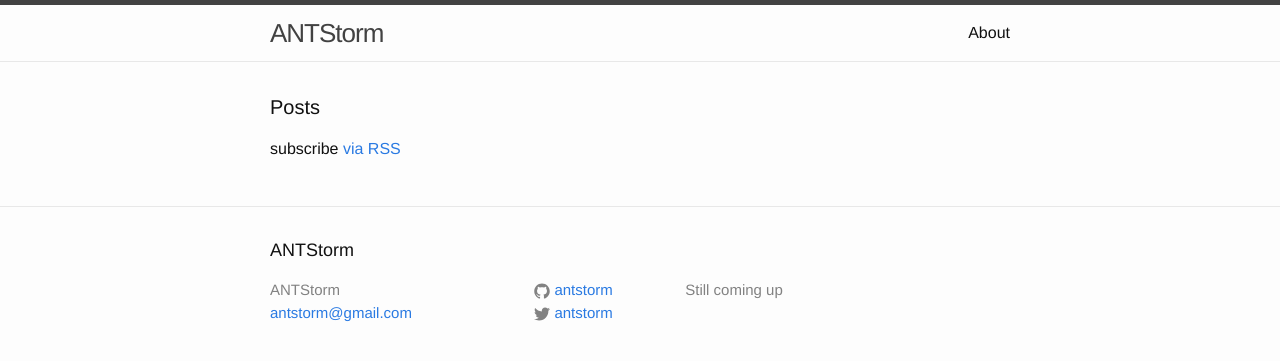
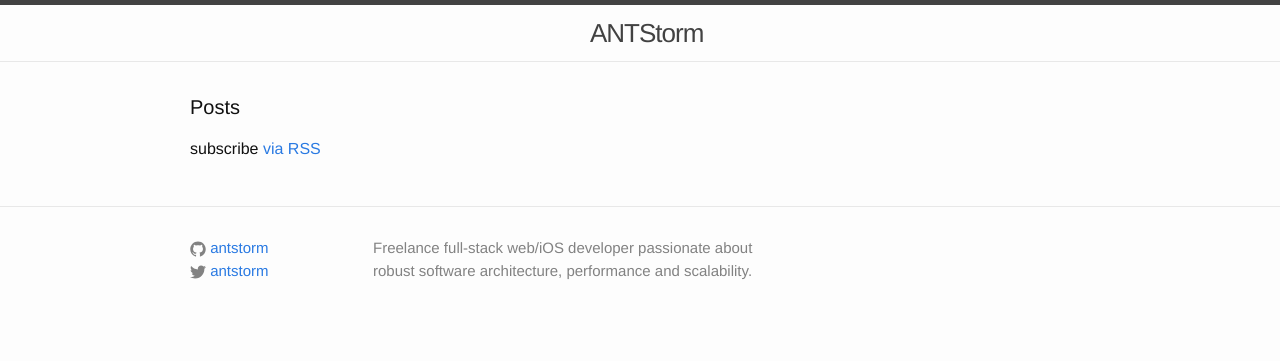
Before and after one commit to antstorm/antstorm.github.io, a Jekyll site: the page built from index.html, in a window 1280 px wide. Shown: the top 361 px of the page. Built offline with Jekyll 4.4.1, drawn with Linux system fonts in a browser that asks for light colours.

Commit message:
Fix default styles a bit

```diff
--- a/_config.yml
+++ b/_config.yml
@@ -2,7 +2,7 @@
 title: ANTStorm
 email: antstorm@gmail.com
 description: >
-  Still coming up
+  Freelance full-stack web/iOS developer passionate about robust software architecture, performance and scalability.
 baseurl: "" # the subpath of your site, e.g. /blog/
 url: "https://antstorm.github.io" # the base hostname & protocol for your site
 twitter_username: antstorm
--- a/_includes/footer.html
+++ b/_includes/footer.html
@@ -1,23 +1,12 @@
 <footer class="site-footer">
-
   <div class="wrapper">
-
-    <h2 class="footer-heading">{{ site.title }}</h2>
-
     <div class="footer-col-wrapper">
-      <div class="footer-col  footer-col-1">
-        <ul class="contact-list">
-          <li>{{ site.title }}</li>
-          <li><a href="mailto:{{ site.email }}">{{ site.email }}</a></li>
-        </ul>
-      </div>
-
-      <div class="footer-col  footer-col-2">
+      <div class="footer-col footer-col-2">
         <ul class="social-media-list">
           {% if site.github_username %}
           <li>
             <a href="https://github.com/{{ site.github_username }}">
-              <span class="icon  icon--github">
+              <span class="icon icon--github">
                 <svg viewBox="0 0 16 16">
                   <path fill="#828282" d="M7.999,0.431c-4.285,0-7.76,3.474-7.76,7.761 c0,3.428,2.223,6.337,5.307,7.363c0.388,0.071,0.53-0.168,0.53-0.374c0-0.184-0.007-0.672-0.01-1.32 c-2.159,0.469-2.614-1.04-2.614-1.04c-0.353-0.896-0.862-1.135-0.862-1.135c-0.705-0.481,0.053-0.472,0.053-0.472 c0.779,0.055,1.189,0.8,1.189,0.8c0.692,1.186,1.816,0.843,2.258,0.645c0.071-0.502,0.271-0.843,0.493-1.037 C4.86,11.425,3.049,10.76,3.049,7.786c0-0.847,0.302-1.54,0.799-2.082C3.768,5.507,3.501,4.718,3.924,3.65 c0,0,0.652-0.209,2.134,0.796C6.677,4.273,7.34,4.187,8,4.184c0.659,0.003,1.323,0.089,1.943,0.261 c1.482-1.004,2.132-0.796,2.132-0.796c0.423,1.068,0.157,1.857,0.077,2.054c0.497,0.542,0.798,1.235,0.798,2.082 c0,2.981-1.814,3.637-3.543,3.829c0.279,0.24,0.527,0.713,0.527,1.437c0,1.037-0.01,1.874-0.01,2.129 c0,0.208,0.14,0.449,0.534,0.373c3.081-1.028,5.302-3.935,5.302-7.362C15.76,3.906,12.285,0.431,7.999,0.431z"/>
                 </svg>
@@ -31,7 +20,7 @@
           {% if site.twitter_username %}
           <li>
             <a href="https://twitter.com/{{ site.twitter_username }}">
-              <span class="icon  icon--twitter">
+              <span class="icon icon--twitter">
                 <svg viewBox="0 0 16 16">
                   <path fill="#828282" d="M15.969,3.058c-0.586,0.26-1.217,0.436-1.878,0.515c0.675-0.405,1.194-1.045,1.438-1.809
                   c-0.632,0.375-1.332,0.647-2.076,0.793c-0.596-0.636-1.446-1.033-2.387-1.033c-1.806,0-3.27,1.464-3.27,3.27 c0,0.256,0.029,0.506,0.085,0.745C5.163,5.404,2.753,4.102,1.14,2.124C0.859,2.607,0.698,3.168,0.698,3.767 c0,1.134,0.577,2.135,1.455,2.722C1.616,6.472,1.112,6.325,0.671,6.08c0,0.014,0,0.027,0,0.041c0,1.584,1.127,2.906,2.623,3.206 C3.02,9.402,2.731,9.442,2.433,9.442c-0.211,0-0.416-0.021-0.615-0.059c0.416,1.299,1.624,2.245,3.055,2.271 c-1.119,0.877-2.529,1.4-4.061,1.4c-0.264,0-0.524-0.015-0.78-0.046c1.447,0.928,3.166,1.469,5.013,1.469 c6.015,0,9.304-4.983,9.304-9.304c0-0.142-0.003-0.283-0.009-0.423C14.976,4.29,15.531,3.714,15.969,3.058z"/>
@@ -45,11 +34,9 @@
         </ul>
       </div>
 
-      <div class="footer-col  footer-col-3">
+      <div class="footer-col footer-col-3">
         <p class="text">{{ site.description }}</p>
       </div>
     </div>
-
   </div>
-
 </footer>
--- a/_includes/head.html
+++ /dev/null
@@ -1,11 +0,0 @@
-<head>
-    <meta charset="utf-8">
-    <meta name="viewport" content="width=device-width initial-scale=1" />
-    <meta http-equiv="X-UA-Compatible" content="IE=edge">
-
-    <title>{% if page.title %}{{ page.title }}{% else %}{{ site.title }}{% endif %}</title>
-    <meta name="description" content="{{ site.description }}">
-
-    <link rel="stylesheet" href="{{ "/css/main.css" | prepend: site.baseurl }}">
-    <link rel="canonical" href="{{ page.url | replace:'index.html','' | prepend: site.baseurl | prepend: site.url }}">
-</head>
--- a/_includes/header.html
+++ b/_includes/header.html
@@ -1,7 +1,5 @@
 <header class="site-header">
-
   <div class="wrapper">
-
     <a class="site-title" href="{{ site.baseurl }}/">{{ site.title }}</a>
 
     <nav class="site-nav">
@@ -16,12 +14,10 @@
       <div class="trigger">
         {% for page in site.pages %}
           {% if page.title %}
-          <a class="page-link" href="{{ page.url | prepend: site.baseurl }}">{{ page.title }}</a>
+            <a class="page-link" href="{{ page.url | prepend: site.baseurl }}">{{ page.title }}</a>
           {% endif %}
         {% endfor %}
       </div>
     </nav>
-
   </div>
-
 </header>
--- a/_layouts/default.html
+++ b/_layouts/default.html
@@ -1,10 +1,27 @@
 <!DOCTYPE html>
 <html>
+<head>
+  <meta charset="utf-8">
+  <meta name="viewport" content="width=device-width initial-scale=1" />
+  <meta http-equiv="X-UA-Compatible" content="IE=edge">
 
-  {% include head.html %}
+  <title>{% if page.title %}{{ page.title }}{% else %}{{ site.title }}{% endif %}</title>
+  <meta name="description" content="{{ site.description }}">
 
+  <link rel="stylesheet" href="{{ "/css/main.css" | prepend: site.baseurl }}">
+  <link rel="canonical" href="{{ page.url | replace:'index.html','' | prepend: site.baseurl | prepend: site.url }}">
+
+  <script>
+    (function(i,s,o,g,r,a,m){i['GoogleAnalyticsObject']=r;i[r]=i[r]||function(){
+    (i[r].q=i[r].q||[]).push(arguments)},i[r].l=1*new Date();a=s.createElement(o),
+    m=s.getElementsByTagName(o)[0];a.async=1;a.src=g;m.parentNode.insertBefore(a,m)
+    })(window,document,'script','//www.google-analytics.com/analytics.js','ga');
+
+    ga('create', 'UA-11370103-7', 'auto');
+    ga('send', 'pageview');
+  </script>
+</head>
 <body>
-
   {% include header.html %}
 
   <div class="page-content">
@@ -14,7 +31,5 @@
   </div>
 
   {% include footer.html %}
-
 </body>
-
 </html>
--- a/_sass/_base.scss
+++ b/_sass/_base.scss
@@ -154,8 +154,8 @@ pre {
  * Wrapper
  */
 .wrapper {
-    max-width: -webkit-calc(800px - (#{$spacing-unit} * 2));
-    max-width:         calc(800px - (#{$spacing-unit} * 2));
+    max-width: -webkit-calc(960px - (#{$spacing-unit} * 2));
+    max-width:         calc(960px - (#{$spacing-unit} * 2));
     margin-right: auto;
     margin-left: auto;
     padding-right: $spacing-unit;
@@ -163,8 +163,8 @@ pre {
     @extend %clearfix;
 
     @include media-query($on-laptop) {
-        max-width: -webkit-calc(800px - (#{$spacing-unit}));
-        max-width:         calc(800px - (#{$spacing-unit}));
+        max-width: -webkit-calc(960px - (#{$spacing-unit}));
+        max-width:         calc(960px - (#{$spacing-unit}));
         padding-right: $spacing-unit / 2;
         padding-left: $spacing-unit / 2;
     }
--- a/_sass/_layout.scss
+++ b/_sass/_layout.scss
@@ -11,11 +11,13 @@
 }
 
 .site-title {
+    display: block;
+    width: 100px;
+    text-align: middle;
     font-size: 26px;
     line-height: 56px;
     letter-spacing: -1px;
-    margin-bottom: 0;
-    float: left;
+    margin: 0 auto;
 
     &,
     &:visited {
```
Also changed, not shown: about.md (deleted, +0 -11 lines). Lines whose indentation alone changed are shown as unchanged.
